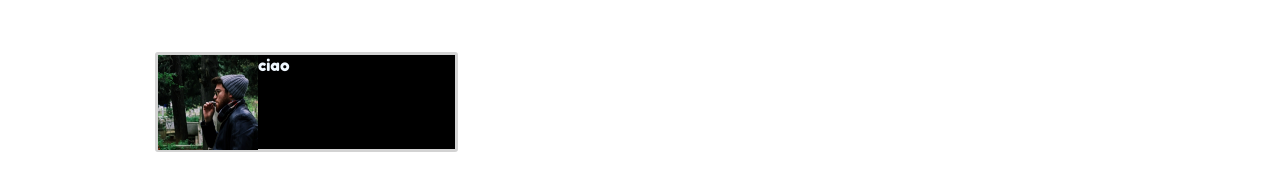
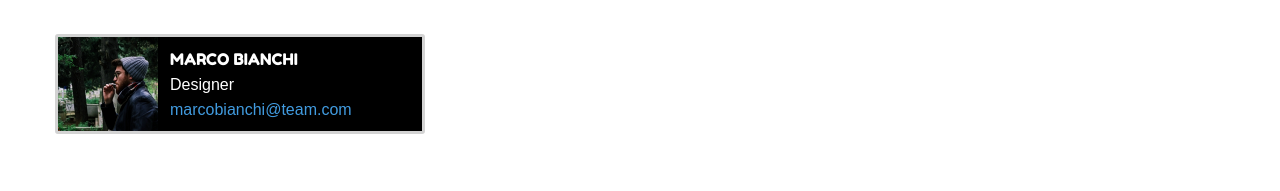
Before and after one commit to saff-it/html-css-float-cards, a plain HTML site: page index.html in a window 1280 px wide. Shown: the part 145-336 px from the top of the page. Drawn offline with Linux system fonts and the light colour scheme; a web font is replaced by a local one.

Commit message:
box contenuto ok

```diff
--- a/css/style.css
+++ b/css/style.css
@@ -5,7 +5,7 @@
 }
 
 .container{
-    max-width: 1000px;
+    max-width: 1200px;
     margin: auto;
     text-align: center;
     font-family: 'Fredoka One', sans-serif;
@@ -38,14 +38,27 @@
 }
 
 .picture{
-    height: 101%;
+    height: 100%;
     width: 100px;
     background-image: url('../img/male1.png');
     background-size: cover;
     float: left;
 }
 
-.contact P{
-    color: aliceblue;
+.contact{
+    color: white;
+    text-align: left;
+    line-height: 25px;
     float: left;
+    margin-top: 10px;
+    margin-left: 12px;
+
 }
+span.job, a{
+    font-family: 'Lexend Exa', sans-serif;
+    }
+
+a{
+    text-decoration: none;
+    color: rgb(65, 155, 223);
+}
--- a/index.html
+++ b/index.html
@@ -32,7 +32,9 @@
                 </div>
 
                 <div class="contact">
-                    <p>ciao</p>
+                    <span class="name">MARCO BIANCHI</span><br>
+                    <span class="job">Designer</span><br>
+                    <span><a href="mailto:marcobianchi@team.com">marcobianchi@team.com</a></span>
                 </div>
             </div>
 
```
